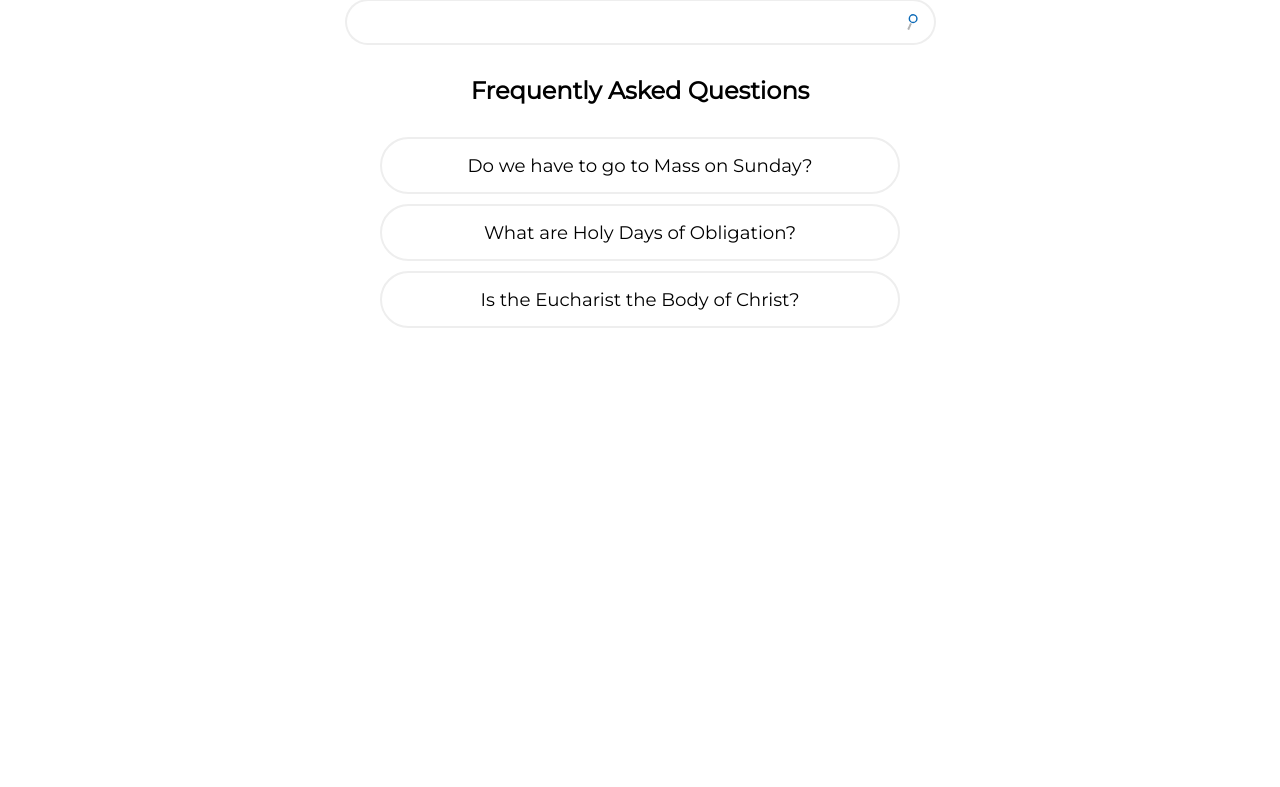
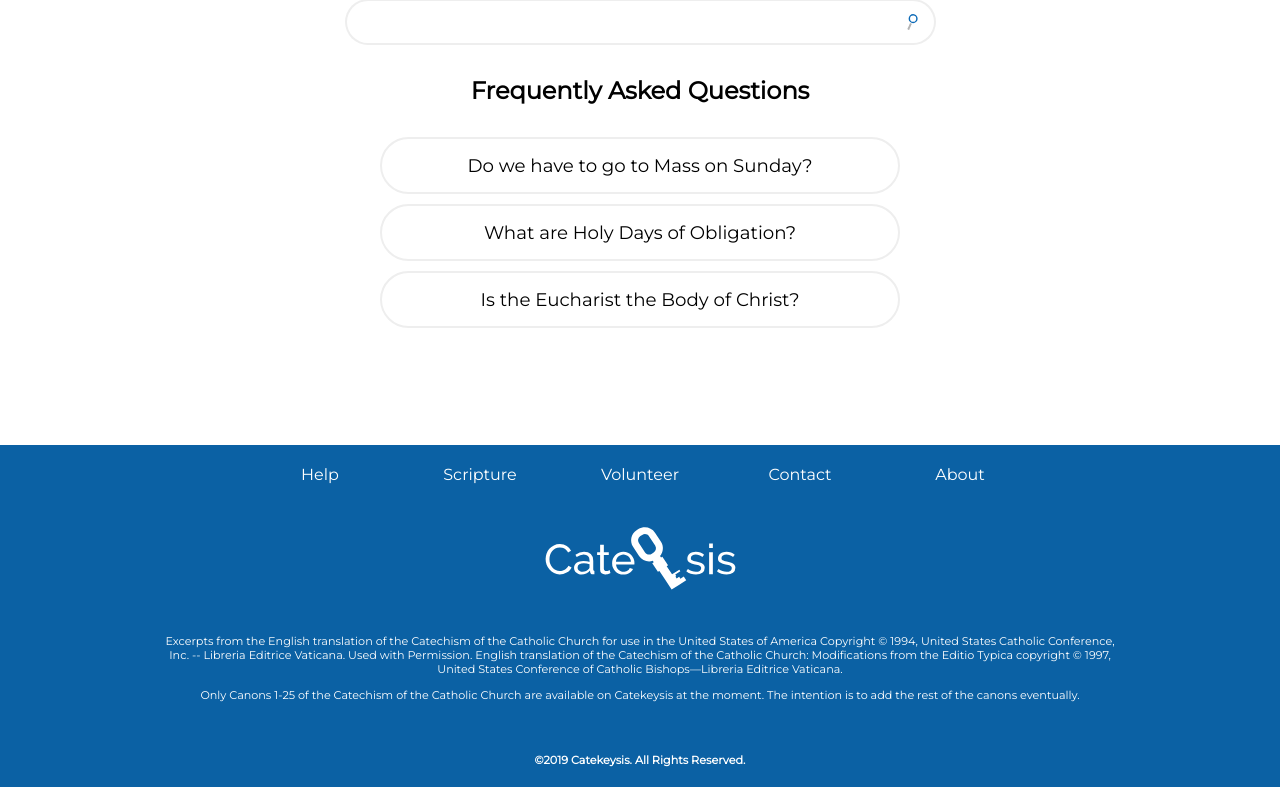
Before and after one commit to GarryKnimble/catekeysis, a Flask app: template templates/index.html in a window 1280 px wide. Shown: the part 355-1142 px from the top of the page. Before the commit the page ends 683 px from the top, so only its background shows below. Run offline with Flask 2, Linux system fonts and the light colour scheme; the template is opened without the code that fills it, so the values that code supplies are empty; parts of the project's set-up code (start-up, migrations or seed data) failed here and were passed over.

Commit message:
Added more canons, changed footer

```diff
--- a/app.py
+++ b/app.py
@@ -102,7 +102,7 @@ def search():
         # With the Whoosh search object...
         with ix.searcher() as searcher:
                 # Create query parser to search for canons from GET request arguments
-                query = QueryParser("content", ix.schema).parse(request.args["query"])
+                query = QueryParser("content", ix.schema).parse(request.args["query"] if len(request.args["query"]) > 0 else "*")
                 results = searcher.search(query, limit=20, terms=True)
                 results.formatter = highlight.UppercaseFormatter()
                 query_result = []
--- a/static/css/canon.css
+++ b/static/css/canon.css
@@ -82,6 +82,7 @@ a.back-btn:hover {
 .control-block {
     padding: 40px;
     padding-top: 0px;
+    padding-bottom: 140px;
 }
 
 a.footnote-item {
--- a/static/css/style.css
+++ b/static/css/style.css
@@ -26,7 +26,8 @@ h4 {
 }
 
 footer {
-    background-color: #EEEEEE;
+    background-color: #0B61A4;
+    color: #FFF
 }
 
 .footer-links {
@@ -40,13 +41,14 @@ footer {
 
 .footer-links li {
     padding: 20px;
-    max-width: 100px;
+    max-width: 120px;
     flex: 1;
     transition: background 0.2s ease;
 }
 
 .footer-links li:hover {
-    background-color: #CCCCCC;
+    background-color: #FFF;
+    color:#0B61A4;
 }
 
 .footer-info {
@@ -54,15 +56,50 @@ footer {
     font-size: 0.7em;
 }
 
+.footer-info .footer-logo {
+    width: 20%;
+}
+
 @media only screen and (max-width: 414px) {
     body {
         font-size: 10pt;
+    }
+    .footer-links {
+        display: flex;
+        justify-content: center;
+        flex-direction: column;
+        list-style-type: none;
+        padding: 0px;
+        margin: 0px;
+    }
+
+    .footer-links li {
+        padding: 20px;
+        max-width: none;
+        flex: 1;
+        transition: background 0.2s ease;
     }
 }
 
 @media only screen and (min-width: 415px) {
     body {
         font-size: 24pt;
+    }
+
+    .footer-links {
+        display: flex;
+        justify-content: center;
+        flex-direction: row;
+        list-style-type: none;
+        padding: 0px;
+        margin: 0px;
+    }
+
+    .footer-links li {
+        padding: 20px;
+        max-width: 120px;
+        flex: 1;
+        transition: background 0.2s ease;
     }
 }
 
--- a/templates/index.html
+++ b/templates/index.html
@@ -32,6 +32,33 @@
             </form>
             </div>
         </div>
+        <footer>
+            <div class="container">
+                <ul class="footer-links">
+                    <li>Help</li>
+                    <li>Scripture</li>
+                    <li>Volunteer</li>
+                    <li>Contact</li>
+                    <li>About</li>
+                </ul>
+            </div>
+            <div class="container">
+                <div class="footer-info">
+                    <img class="footer-logo" src="{{ url_for('static', filename='./img/catekeysis4.svg') }}">
+                </div>
+                <div class="footer-info">
+                        Excerpts from the English translation of the Catechism of the Catholic Church for use in the
+                        United States of America Copyright © 1994, United States Catholic Conference, Inc. -- Libreria
+                        Editrice Vaticana. Used with Permission. English translation of the Catechism of the Catholic
+                        Church: Modifications from the Editio Typica copyright © 1997, United States Conference of
+                        Catholic Bishops—Libreria Editrice Vaticana.
+                        <p>Only Canons 1-25 of the Catechism of the Catholic Church are available on Catekeysis at the moment. The intention is to add the rest of the canons eventually.</p>
+                </div>
+                <div class="footer-info">
+                    <b>&#169;2019 Catekeysis. All Rights Reserved.</b>
+                </div>
+            </div>
+        </footer>
         <script src="{{ url_for('static', filename='./js/jquery-3.4.1.min.js') }}"></script>
         <script src="{{ url_for('static', filename='./js/catekeysis.search.js') }}"></script>
     </body>
```
Also changed, not shown: templates/canon.html (+12 -4 lines), templates/search.html (+10 -2 lines), static/img/catekeysis4.svg (added), 4 other files.
